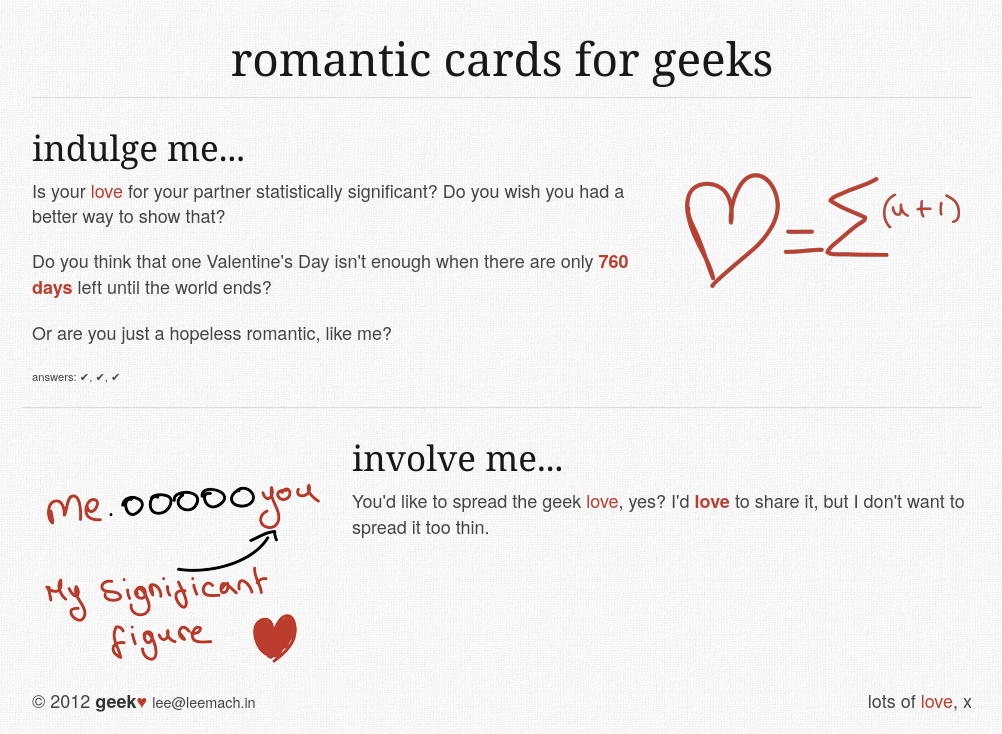
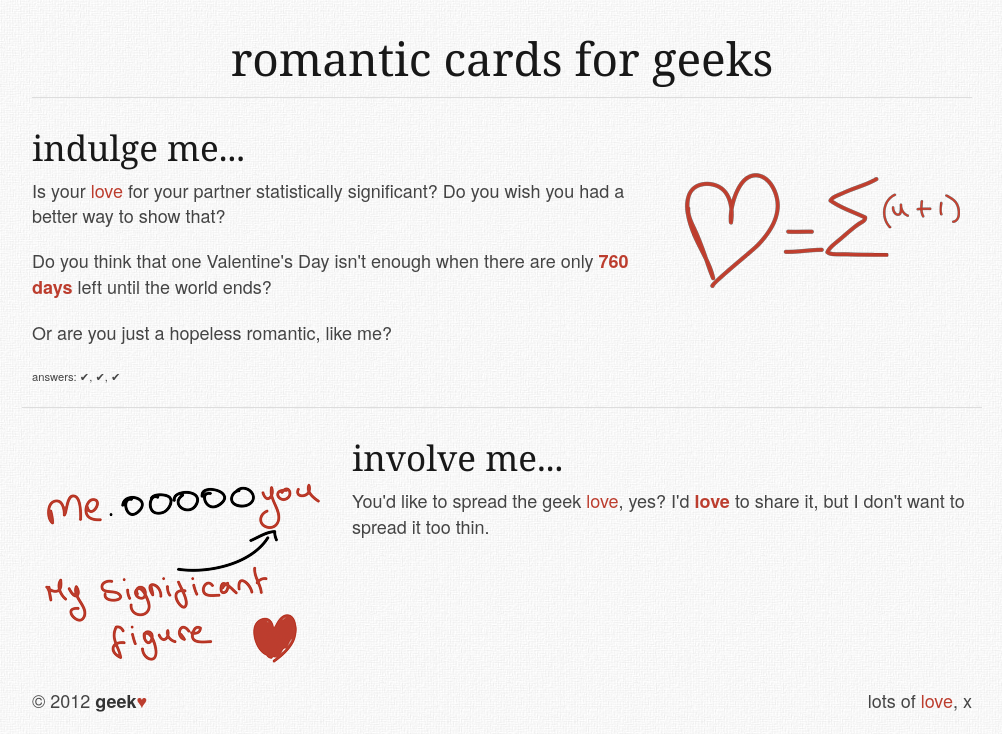
Before and after one commit to leemachin/geekheart, a plain HTML site: page index.html in a window 1280 px wide. Shown: the part 435-1169 px from the top of the page, without its empty margins (138-1140 px from the left). Drawn offline with nearby package versions, Linux system fonts and the light colour scheme.

Commit message:
Yeeeaaaah no

```diff
--- a/index.html
+++ b/index.html
@@ -94,7 +94,7 @@
 
 		<footer>
 			<div class='eight columns left-aligned'>
-				<p class='large'>&copy; 2012 <strong>geek<span class='love'>&#9829;</span></strong> <small>lee@leemach.in</small></p>
+				<p class='large'>&copy; 2012 <strong>geek<span class='love'>&#9829;</span></strong></p>
 			</div>
 
 			<div class='eight columns right-aligned'>
```
